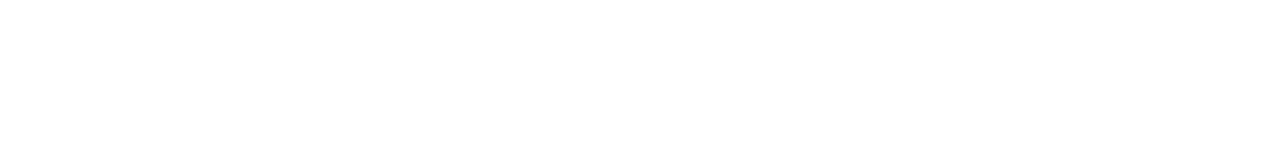
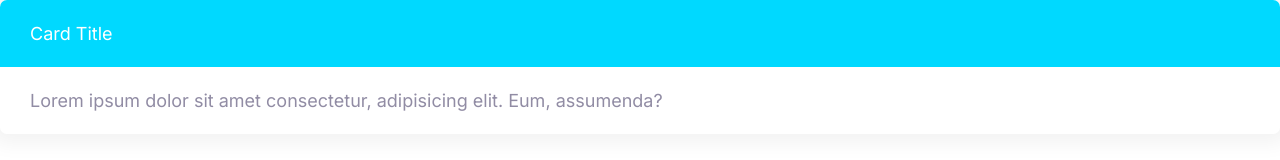
Before and after one commit to heliaFathi/moshify, a plain HTML site: page index.html in a window 1280 px wide. Drawn offline with Linux system fonts and the light colour scheme.

Commit message:
Add card component

```diff
--- a/css/styles.css
+++ b/css/styles.css
@@ -280,3 +280,25 @@ a {
     font-size: 1.5rem;
   }
 }
+
+/* Cards */
+.card {
+  border-radius: 7px;
+  overflow: hidden;
+  box-shadow: 0 0 20px 10px #f3f3f3;
+}
+
+.card__header,
+.card__body {
+  padding: 2rem 3rem;
+}
+
+.card--primary .card__header {
+  background-color: var(--color-primary);
+  color: #fff;
+}
+
+.card--secondary .card__header {
+  background-color: var(--color-secondary);
+  color: #fff;
+}
--- a/index.html
+++ b/index.html
@@ -11,6 +11,12 @@
     <link rel="stylesheet" href="css/styles.css">
 </head>
 <body>
-
+        <div class="card card--secondary">
+          <header class="card__header">Card Title</header>
+          <div class="card__body">
+            Lorem ipsum dolor sit amet consectetur, adipisicing elit. Eum,
+            assumenda?
+          </div>
+        </div>
 </body>
 </html>
```
Also changed, not shown: components/cards.html (added, +4 -0 lines).
